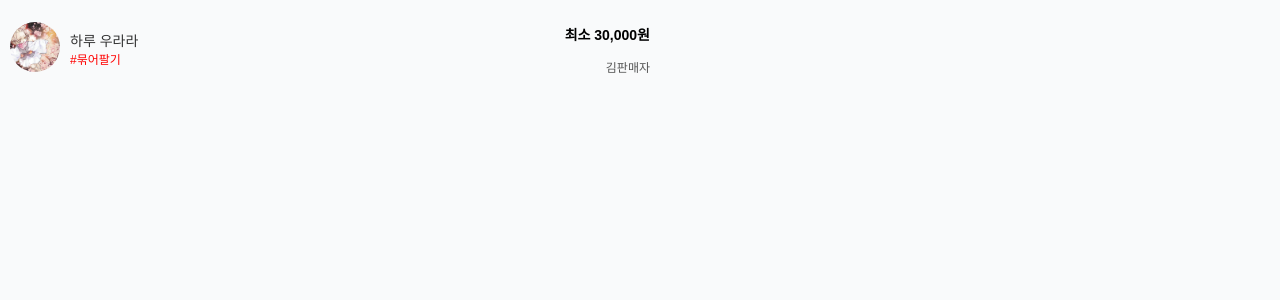
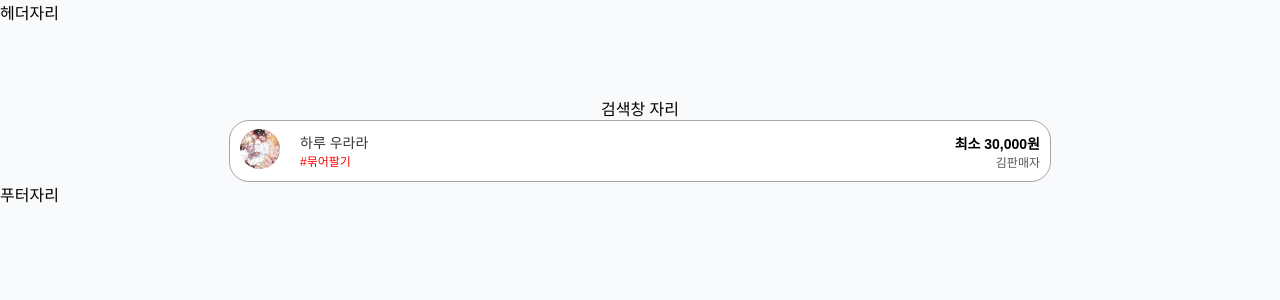
Before and after one commit to dlrdyd97/yuddack.gg_front, a React (Create React App) app: page /result in a window 1280 px wide. Shown: the top 300 px of the page. Built offline with nearby package versions, Linux system fonts and the light colour scheme.

Commit message:
fix : search page add ex & css fix

```diff
--- a/src/pages/result/Result.js
+++ b/src/pages/result/Result.js
@@ -3,7 +3,18 @@ import ResultItem from "../../components/result/ResultItem";
 function Result() {
     return (
       <>
+        <div className="ex-container">
+          <div className="ex-header">
+            헤더자리
+          </div>
+          <div className="ex-search-bar">
+            검색창 자리
+          </div>
         <ResultItem/>
+          <div className="ex-footer">
+            푸터자리
+          </div>
+        </div>
       </>
     );
   }
--- a/src/styles/components/result/result-item.css
+++ b/src/styles/components/result/result-item.css
@@ -1,13 +1,19 @@
 .result-item {
-    width: 50rem;
+    display: flex;
+    width: 1000px;
+    justify-content: center;
 }
 
 .result-item-container {
     width: 80%;
+    height: 2.5rem;
     display: flex;
     align-items: center;
     padding: 10px;
     font-family: Arial, sans-serif;
+    border: #A3A5A9 1px solid;
+    border-radius: 20px;
+    background: white;
   }
 
   .result-avatar {
@@ -16,8 +22,8 @@
   }
 
   .avatar-img {
-    width: 50px;
-    height: 50px;
+    width: 40px;
+    height: 40px;
     border-radius: 50%;
     object-fit: cover;
   }
@@ -56,9 +62,11 @@
   .item-price {
     font-size: 14px;
     font-weight: bold;
+    margin: 0;
   }
 
   .seller-info {
     font-size: 12px;
     color: #555;
+    margin: 0;
   }
--- a/src/styles/global/main.css
+++ b/src/styles/global/main.css
@@ -3,3 +3,24 @@ body {
     margin: 0; /* 기본 여백 제거 */
     padding: 0;
   }
+
+.ex-container {
+  width: 100%;
+  display: flex;
+  flex-direction: column;
+  align-items: center;
+}
+
+.ex-header {
+  width: 100%;
+  height: 6rem;
+}
+
+.ex-footer {
+  width: 100%;
+  height: 6rem;
+}
+
+.ex-search-bar {
+
+}
```
